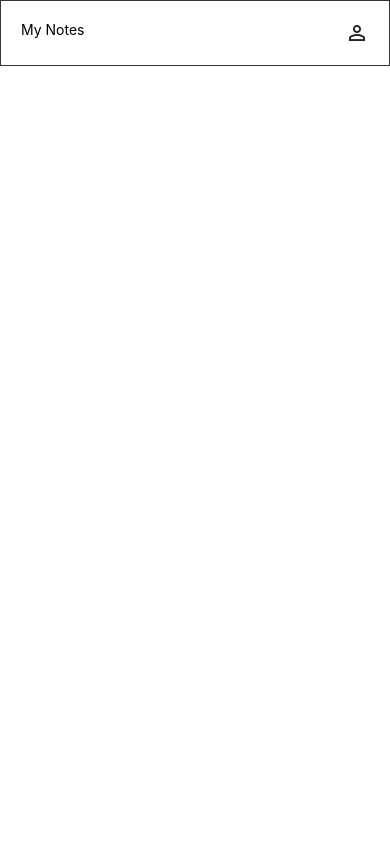
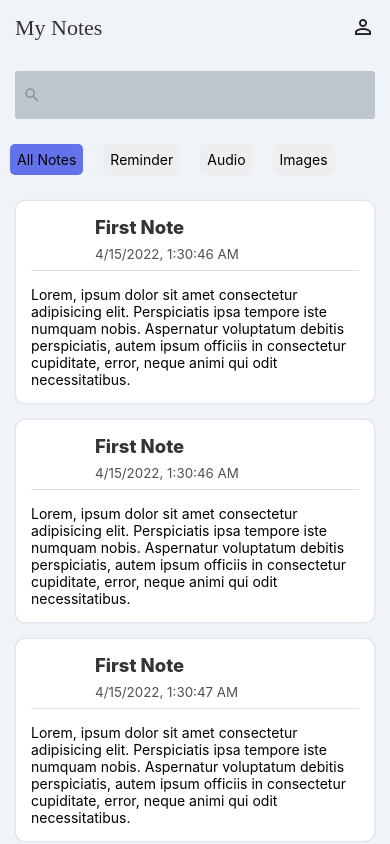
Before and after one commit to vivekkj123/notely, a React Native app: screen /HomeScreen in a window 390 px wide. Shown: the top 844 px of the page. Built offline with nearby package versions, Linux system fonts and the light colour scheme.

Commit message:
Add dummy Homepage with dummy data [ScrollView]

```diff
--- a/index.js
+++ b/index.js
@@ -6,5 +6,8 @@ import {AppRegistry} from 'react-native';
 import App from './App';
 import {name as appName} from './app.json';
 import 'react-native-gesture-handler';
+import GlobalFont from 'react-native-global-font';
 
 AppRegistry.registerComponent(appName, () => App);
+let fontName = 'Metropolis-Regular';
+GlobalFont.applyGlobal(fontName);
--- a/package.json
+++ b/package.json
@@ -17,6 +17,7 @@
     "react": "17.0.2",
     "react-native": "0.68.1",
     "react-native-gesture-handler": "^2.4.0",
+    "react-native-global-font": "^1.0.3",
     "react-native-safe-area-context": "^4.2.4",
     "react-native-screens": "^3.13.1",
     "react-native-vector-icons": "^9.1.0"
--- /dev/null
+++ b/src/components/HomeCard.js
@@ -0,0 +1,44 @@
+import {StyleSheet, Text, View} from 'react-native';
+import React from 'react';
+import {Card} from '@rneui/themed';
+import {Icon} from '@rneui/base';
+const HomeCard = ({type, lastUpdated, title, content}) => {
+  let date = new Date(lastUpdated);
+  console.log(date);
+  return (
+    // <View>
+    //   <Text>{type}</Text>
+    //   <Text>{title}</Text>
+    //   <Text>{updatedAt}</Text>
+    //   <Text>{content}</Text>
+    // </View>
+    <Card containerStyle={{borderRadius: 10, backgroundColor: '#fff'}}>
+      <View style={{flexDirection: 'row'}}>
+        <Icon
+          name="notifications"
+          backgroundColor={'#4dc08d'}
+          borderRadius={100}
+          iconStyle={{
+            color: '#fff',
+            padding: 10,
+          }}
+        />
+        <View style={{paddingLeft: 20}}>
+          <Card.FeaturedTitle style={{color: '#343434'}}>
+            {title}
+          </Card.FeaturedTitle>
+          <Card.FeaturedSubtitle style={{color: '#515151'}}>
+            {date.toLocaleString()}
+          </Card.FeaturedSubtitle>
+        </View>
+      </View>
+
+      <Card.Divider />
+      <Text style={{color: 'black'}}>{content}</Text>
+    </Card>
+  );
+};
+
+export default HomeCard;
+
+const styles = StyleSheet.create({});
--- a/src/screens/screen_gettingStarted.js
+++ b/src/screens/screen_gettingStarted.js
@@ -27,6 +27,7 @@ const GettingStarted = ({navigation}) => {
         title={"Let's Start"}
         color="#6373ec"
         placement="right"
+        style={{padding: 15}}
         icon={
           <Icon
             name="arrow-right"
@@ -37,7 +38,10 @@ const GettingStarted = ({navigation}) => {
         }
         iconPosition="right"
         onPress={() => {
-          navigation.navigate('HomeScreen');
+          navigation.reset({
+            index: 0,
+            routes: [{name: 'HomeScreen'}],
+          });
         }}
       />
     </View>
--- a/src/screens/screen_home.js
+++ b/src/screens/screen_home.js
@@ -1,14 +1,210 @@
 import {StyleSheet, Text, View} from 'react-native';
-import React from 'react';
-import {Icon} from '@rneui/base';
+import React, {useState} from 'react';
+import {Button, FAB, Icon, SearchBar} from '@rneui/base';
+import {
+  FlatList,
+  ScrollView,
+  TouchableOpacity,
+} from 'react-native-gesture-handler';
+import HomeCard from '../components/HomeCard';
 
 const HomeScreen = () => {
+  const [Notes, setNotes] = useState([
+    {
+      createdAt: 1649986246090,
+      lastUpdated: 1649986246090,
+      type: 'note',
+      title: 'First Note',
+      content:
+        'Lorem, ipsum dolor sit amet consectetur adipisicing elit. Perspiciatis ipsa tempore iste numquam nobis. Aspernatur voluptatum debitis perspiciatis, autem ipsum officiis in consectetur cupiditate, error, neque animi qui odit necessitatibus.',
+    },
+    {
+      createdAt: 1649986246090,
+      lastUpdated: 1649986246590,
+      type: 'note',
+      title: 'First Note',
+      content:
+        'Lorem, ipsum dolor sit amet consectetur adipisicing elit. Perspiciatis ipsa tempore iste numquam nobis. Aspernatur voluptatum debitis perspiciatis, autem ipsum officiis in consectetur cupiditate, error, neque animi qui odit necessitatibus.',
+    },
+    {
+      createdAt: 1649986246090,
+      lastUpdated: 1649986247090,
+      type: 'note',
+      title: 'First Note',
+      content:
+        'Lorem, ipsum dolor sit amet consectetur adipisicing elit. Perspiciatis ipsa tempore iste numquam nobis. Aspernatur voluptatum debitis perspiciatis, autem ipsum officiis in consectetur cupiditate, error, neque animi qui odit necessitatibus.',
+    },
+    {
+      createdAt: 1649986247590,
+      lastUpdated: 1649986247590,
+      type: 'note',
+      title: 'First Note',
+      content:
+        'Lorem, ipsum dolor sit amet consectetur adipisicing elit. Perspiciatis ipsa tempore iste numquam nobis. Aspernatur voluptatum debitis perspiciatis, autem ipsum officiis in consectetur cupiditate, error, neque animi qui odit necessitatibus.',
+    },
+    {
+      createdAt: 1649986248090,
+      lastUpdated: 1649986248090,
+      type: 'note',
+      title: 'First Note',
+      content:
+        'Lorem, ipsum dolor sit amet consectetur adipisicing elit. Perspiciatis ipsa tempore iste numquam nobis. Aspernatur voluptatum debitis perspiciatis, autem ipsum officiis in consectetur cupiditate, error, neque animi qui odit necessitatibus.',
+    },
+    {
+      createdAt: 1649986248590,
+      lastUpdated: 1649986248590,
+      type: 'note',
+      title: 'First Note',
+      content:
+        'Lorem, ipsum dolor sit amet consectetur adipisicing elit. Perspiciatis ipsa tempore iste numquam nobis. Aspernatur voluptatum debitis perspiciatis, autem ipsum officiis in consectetur cupiditate, error, neque animi qui odit necessitatibus.',
+    },
+    {
+      createdAt: 1649986249090,
+      lastUpdated: 1649986249090,
+      type: 'note',
+      title: 'First Note',
+      content:
+        'Lorem, ipsum dolor sit amet consectetur adipisicing elit. Perspiciatis ipsa tempore iste numquam nobis. Aspernatur voluptatum debitis perspiciatis, autem ipsum officiis in consectetur cupiditate, error, neque animi qui odit necessitatibus.',
+    },
+    {
+      createdAt: 1649986250090,
+      lastUpdated: 1649986249590,
+      type: 'note',
+      title: 'First Note',
+      content:
+        'Lorem, ipsum dolor sit amet consectetur adipisicing elit. Perspiciatis ipsa tempore iste numquam nobis. Aspernatur voluptatum debitis perspiciatis, autem ipsum officiis in consectetur cupiditate, error, neque animi qui odit necessitatibus.',
+    },
+    {
+      createdAt: 1649986246090,
+      lastUpdated: 1649986250090,
+      type: 'note',
+      title: 'First Note',
+      content:
+        'Lorem, ipsum dolor sit amet consectetur adipisicing elit. Perspiciatis ipsa tempore iste numquam nobis. Aspernatur voluptatum debitis perspiciatis, autem ipsum officiis in consectetur cupiditate, error, neque animi qui odit necessitatibus.',
+    },
+    {
+      createdAt: 1649986246090,
+      lastUpdated: 1649986250590,
+      type: 'note',
+      title: 'First Note',
+      content:
+        'Lorem, ipsum dolor sit amet consectetur adipisicing elit. Perspiciatis ipsa tempore iste numquam nobis. Aspernatur voluptatum debitis perspiciatis, autem ipsum officiis in consectetur cupiditate, error, neque animi qui odit necessitatibus.',
+    },
+    {
+      createdAt: 1649986246090,
+      lastUpdated: 1649986251090,
+      type: 'note',
+      title: 'First Note',
+      content:
+        'Lorem, ipsum dolor sit amet consectetur adipisicing elit. Perspiciatis ipsa tempore iste numquam nobis. Aspernatur voluptatum debitis perspiciatis, autem ipsum officiis in consectetur cupiditate, error, neque animi qui odit necessitatibus.',
+    },
+    {
+      createdAt: 1649986246090,
+      lastUpdated: 1649986252090,
+      type: 'note',
+      title: 'First Note',
+      content:
+        'Lorem, ipsum dolor sit amet consectetur adipisicing elit. Perspiciatis ipsa tempore iste numquam nobis. Aspernatur voluptatum debitis perspiciatis, autem ipsum officiis in consectetur cupiditate, error, neque animi qui odit necessitatibus.',
+    },
+    {
+      createdAt: 1649986246090,
+      lastUpdated: 1649986252590,
+      type: 'note',
+      title: 'First Note',
+      content:
+        'Lorem, ipsum dolor sit amet consectetur adipisicing elit. Perspiciatis ipsa tempore iste numquam nobis. Aspernatur voluptatum debitis perspiciatis, autem ipsum officiis in consectetur cupiditate, error, neque animi qui odit necessitatibus.',
+    },
+  ]);
+  const [Selected, setSelected] = useState({
+    AllNotes: true,
+    Reminder: false,
+    Audio: false,
+    Images: false,
+  });
   return (
     <View style={styles.HomeScreen}>
       <View style={styles.Appbar}>
-        <Text>My Notes</Text>
+        <Text style={styles.Title}>My Notes</Text>
         <Icon name="person-outline" />
       </View>
+      <SearchBar
+        lightTheme
+        containerStyle={{
+          padding: 15,
+          backgroundColor: '#f0f3f7',
+          borderTopWidth: 0,
+          borderBottomWidth: 0,
+        }}
+      />
+      <View style={styles.filterBar}>
+        <TouchableOpacity
+          onPress={() => {
+            setSelected({
+              AllNotes: true,
+              Reminder: false,
+              Audio: false,
+              Images: false,
+            });
+          }}
+          style={Selected.AllNotes ? styles.filterBtnActive : styles.filterBtn}>
+          <Text>All Notes</Text>
+        </TouchableOpacity>
+        <TouchableOpacity
+          onPress={() => {
+            setSelected({
+              Reminder: true,
+              AllNotes: false,
+              Audio: false,
+              Images: false,
+            });
+          }}
+          style={Selected.Reminder ? styles.filterBtnActive : styles.filterBtn}>
+          <Text>Reminder</Text>
+        </TouchableOpacity>
+        <TouchableOpacity
+          onPress={() => {
+            setSelected({
+              Audio: true,
+              AllNotes: false,
+              Reminder: false,
+              Images: false,
+            });
+          }}
+          style={Selected.Audio ? styles.filterBtnActive : styles.filterBtn}>
+          <Text>Audio</Text>
+        </TouchableOpacity>
+        <TouchableOpacity
+          onPress={() => {
+            setSelected({
+              Images: true,
+              AllNotes: false,
+              Reminder: false,
+              Audio: false,
+            });
+          }}
+          style={Selected.Images ? styles.filterBtnActive : styles.filterBtn}>
+          <Text>Images</Text>
+        </TouchableOpacity>
+      </View>
+
+      <ScrollView>
+        {Notes.map(note => (
+          <HomeCard
+            key={note.updatedAt}
+            type={note.type}
+            lastUpdated={note.lastUpdated}
+            title={note.title}
+            content={note.content}
+          />
+        ))}
+      </ScrollView>
+      <FAB
+        title={'Create'}
+        icon={<Icon name="add" color="#fff" />}
+        color="#6373ec"
+        placement="right"
+        style={{padding: 15}}
+      />
     </View>
   );
 };
@@ -17,15 +213,33 @@ export default HomeScreen;
 
 const styles = StyleSheet.create({
   HomeScreen: {
-    backgroundColor: '#fff',
+    backgroundColor: '#f0f3f7',
     flex: 1,
     height: '100%',
   },
   Appbar: {
     flexDirection: 'row',
     justifyContent: 'space-between',
-    padding: 20,
-    borderColor: '#353535',
-    borderWidth: 1,
+    padding: 15,
+  },
+  Title: {
+    color: '#343434',
+    fontFamily: 'Metropolis-Bold',
+    fontSize: 22,
+  },
+  filterBar: {
+    flexDirection: 'row',
+  },
+  filterBtn: {
+    padding: 7,
+    backgroundColor: '#edeef0',
+    margin: 10,
+    borderRadius: 5,
+  },
+  filterBtnActive: {
+    padding: 7,
+    backgroundColor: '#6373ec',
+    margin: 10,
+    borderRadius: 5,
   },
 });
```
Also changed, not shown: 2 other files (tests, documents, lock files or other folders).
